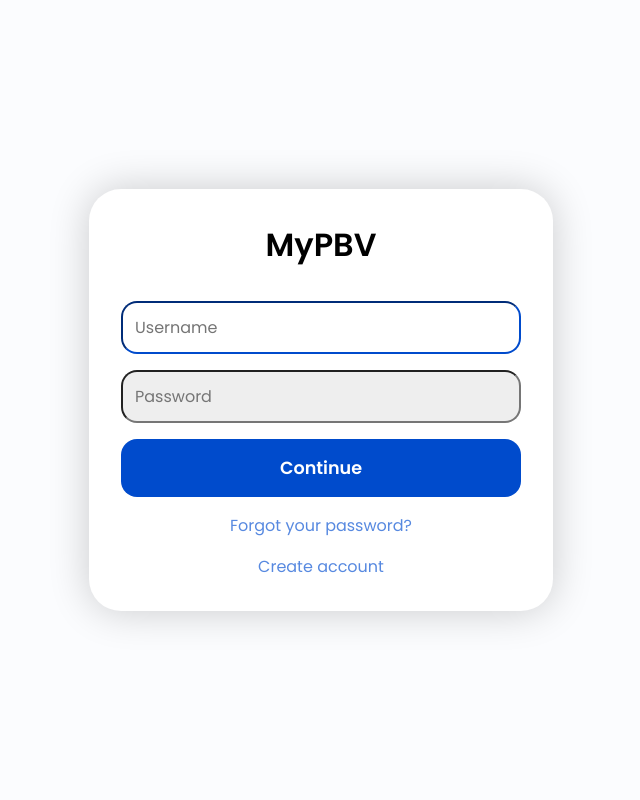
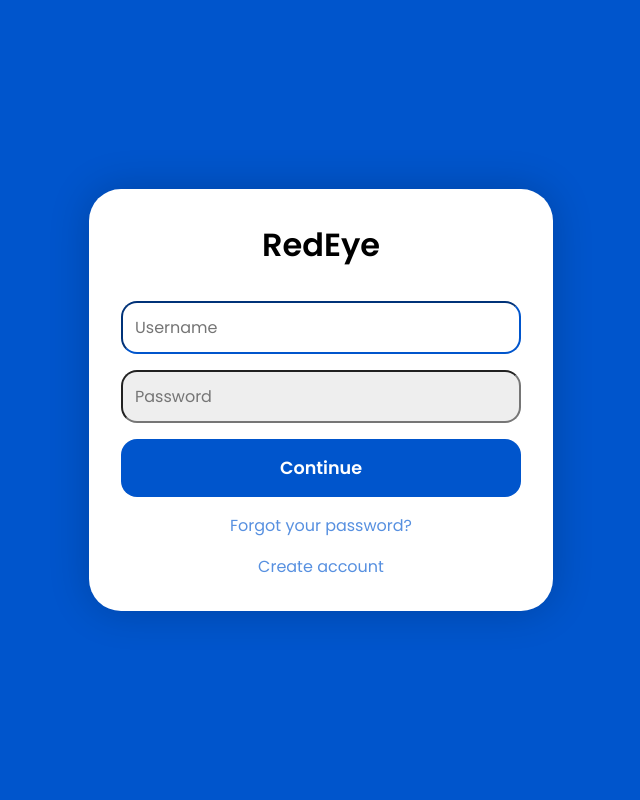
Before and after one commit to shnyoo/justdohit, a Django app: page / in a window 1280 px wide. Shown: the whole page, without its empty margins (319-959 px from the left). Run offline with Django 4.2, Linux system fonts and the light colour scheme.

Commit message:
login page modified

```diff
--- a/testproject/accounts/templates/login.html
+++ b/testproject/accounts/templates/login.html
@@ -1,10 +1,3 @@
-<!-- <form action="{% url 'login' %}" method="POST">
-    {% csrf_token %}
-    username : <input type='text' name='username'><br />
-    password : <input type='password' name="password"> <br />
-    <input type="submit" value="로그인">
-</form> -->
-
 {% load static %}
 
 <!DOCTYPE html>
@@ -20,7 +13,7 @@
     <div class="container">
         <!-- login form -->
         <form class="form " id="login">
-            <h1 class="form__title">MyPBV</h1>
+            <h1 class="form__title">RedEye</h1>
             <div class="form__message form__message--error"></div>
             <div class="form__input-group">
                 <input type="text" class="form__input" autofocus placeholder="Username">
--- a/testproject/static/css/login.css
+++ b/testproject/static/css/login.css
@@ -6,7 +6,7 @@
 
     /* Colors */
     /* Change favorite color */
-    --hue-color: 218; /* Purple 250 - Green 142 - Blue 230 - Pink 340 */
+    --hue-color: 215; /* Purple 250 - Green 142 - Blue 230 - Pink 340 */
 
     /* HSL color mode */
     --first-color: hsl(var(--hue-color), 100%, 40%);
@@ -76,7 +76,7 @@ body{
     align-items: center;
     justify-content: center;
     font-size: 18px;
-    background: var(--body-color);
+    background: var(--first-color);
     background-size: cover;
 }
 
```
